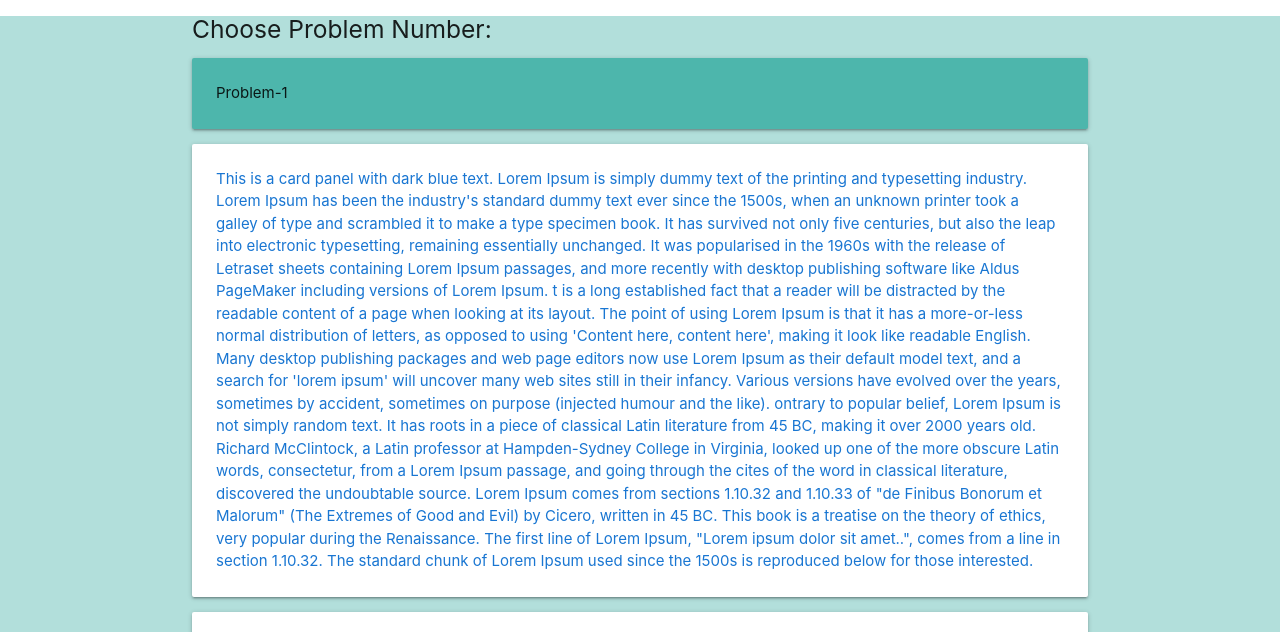
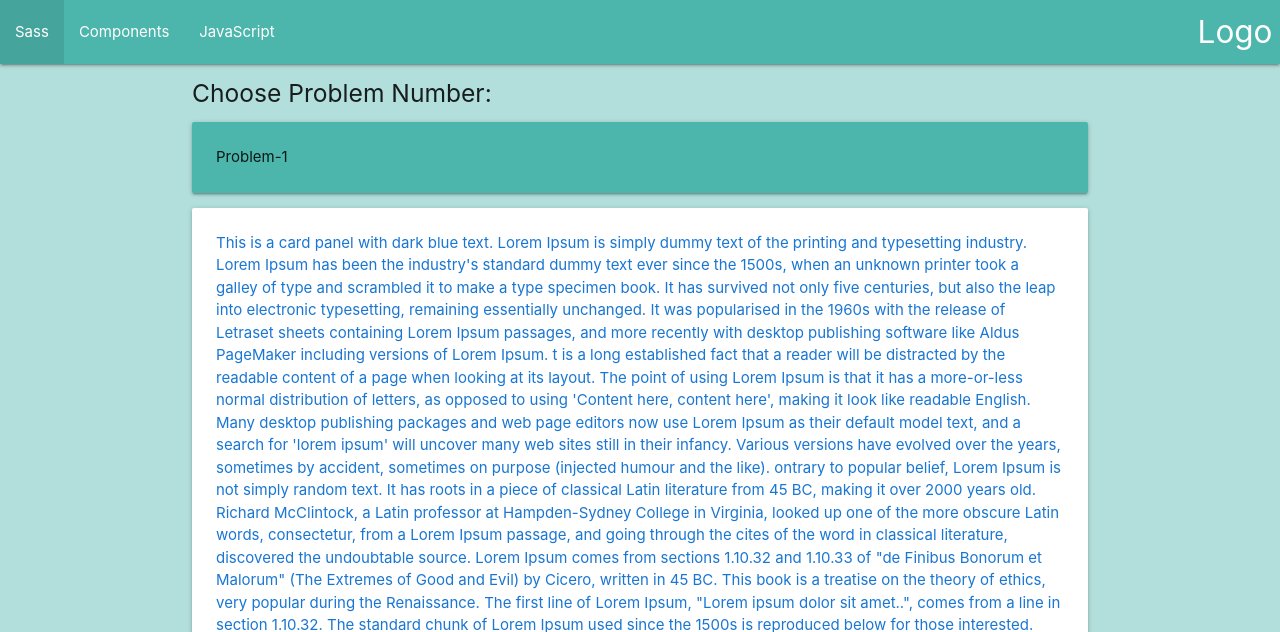
Before and after one commit to Pk13055/effective-giggle, a plain HTML site: page Templates/comments.html in a window 1280 px wide. Shown: the top 632 px of the page. Drawn offline with nearby package versions, Linux system fonts and the light colour scheme; files whose address does not match are found by name.

```diff
--- a/Templates/comments.html
+++ b/Templates/comments.html
@@ -18,7 +18,18 @@
 <body>
 	<main class="teal lighten-4">
 		<!-- <div style="width:70% align:center"> -->
-		<div class="container " >
+		<nav>
+      <div class="nav-wrapper teal lighten-2">
+        <a href="#" class="teal lighten-2 brand-logo right">Logo</a>
+       <ul id="nav-mobile" class="left hide-on-med-and-down">
+          <li><a href="sass.html">Sass</a></li>
+          <li><a href="badges.html">Components</a></li>
+          <li><a href="collapsible.html">JavaScript</a></li>
+       </ul>
+      </div>
+    </nav>
+
+    <div class="container " >
       <div class="input-field ">
          <h5>Choose Problem Number:</h5>
           <!-- <label>Materialize Select</label> -->
```
